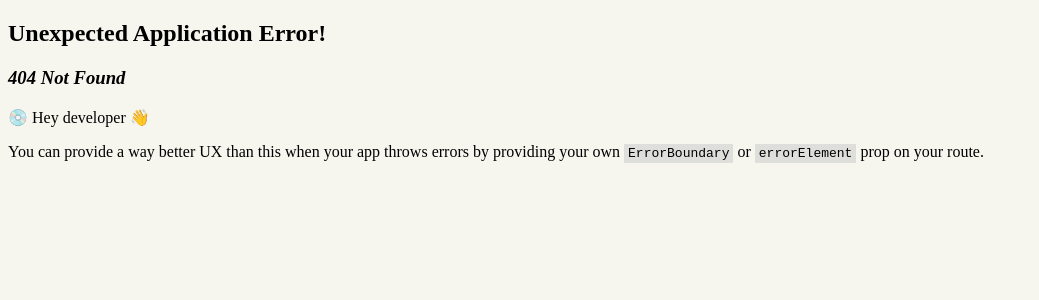
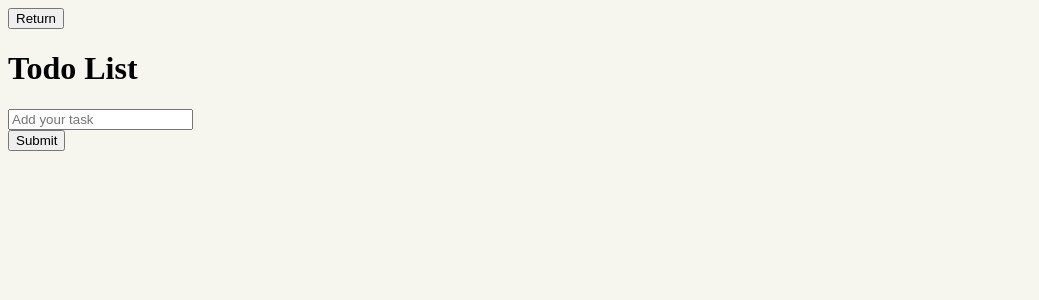
Before and after one commit to LucasdRossi/great-front-end, a React (Vite) app: page /to-do in a window 1280 px wide. Before the commit this address had no page. Shown: the top 300 px of the page, without its empty margins (0-1039 px from the left). Built offline with nearby package versions, Linux system fonts and the light colour scheme.

Commit message:
ToDo 💩

```diff
--- /dev/null
+++ b/src/pages/ToDo/index.tsx
@@ -0,0 +1,72 @@
+import { useReducer, useState } from "react";
+import { withHeader } from "../../components/Header";
+
+import "./to-do.css";
+
+interface ToDo {
+  id: number;
+  task: string;
+}
+
+type ToDoAction =
+  | { type: "ADD_TODO"; payload: { task: ToDo["task"] } }
+  | { type: "REMOVE_TODO"; payload: { id: ToDo["id"] } };
+
+function todoReducer(state: ToDo[], action: ToDoAction): ToDo[] {
+  if (action.type === "ADD_TODO") {
+    return [...state, { id: Math.random(), task: action.payload.task }];
+  }
+  if (action.type === "REMOVE_TODO") {
+    return state.filter((todo) => todo.id !== action.payload.id);
+  }
+
+  return state;
+}
+
+function ToDoPage() {
+  const [task, setTask] = useState<string>();
+  const [todos, dispath] = useReducer(todoReducer, []);
+
+  const handleDelete = (id: ToDo["id"]) => {
+    dispath({ type: "REMOVE_TODO", payload: { id } });
+  };
+
+  const handleSubmitTask = () => {
+    if (!task) return;
+
+    dispath({ type: "ADD_TODO", payload: { task } });
+    setTask("");
+  };
+
+  return (
+    <main>
+      <h1>Todo List</h1>
+      <div>
+        <input
+          value={task}
+          onChange={(e) => setTask(e.target.value)}
+          onKeyDown={(e) => {
+            if (e.code === "Enter") {
+              handleSubmitTask();
+            }
+          }}
+          type="text"
+          placeholder="Add your task"
+        />
+        <div>
+          <button onClick={handleSubmitTask}>Submit</button>
+        </div>
+      </div>
+      <ul>
+        {todos.map((todo) => (
+          <li key={todo.id}>
+            <span>{todo.task}</span>
+            <button onClick={() => handleDelete(todo.id)}>Delete</button>
+          </li>
+        ))}
+      </ul>
+    </main>
+  );
+}
+
+export default withHeader(ToDoPage);
--- a/src/router.tsx
+++ b/src/router.tsx
@@ -13,6 +13,7 @@ import TrafficLight from "./pages/TrafficLight";
 import TicTacToe from "./pages/TicTacToe";
 import JobBoard from "./pages/JobBoard";
 import ListTransfer from "./pages/ListTransfer";
+import ToDo from "./pages/ToDo";
 
 interface Route {
   title?: string;
@@ -108,6 +109,13 @@ export const routes: Routes = {
     },
     title: "List Transfer",
   },
+  toDo: {
+    config: {
+      path: "/to-do",
+      element: <ToDo />,
+    },
+    title: "ToDo",
+  },
 };
 
 const router = createBrowserRouter(
```
Also changed, not shown: src/pages/ToDo/to-do.css (added).
